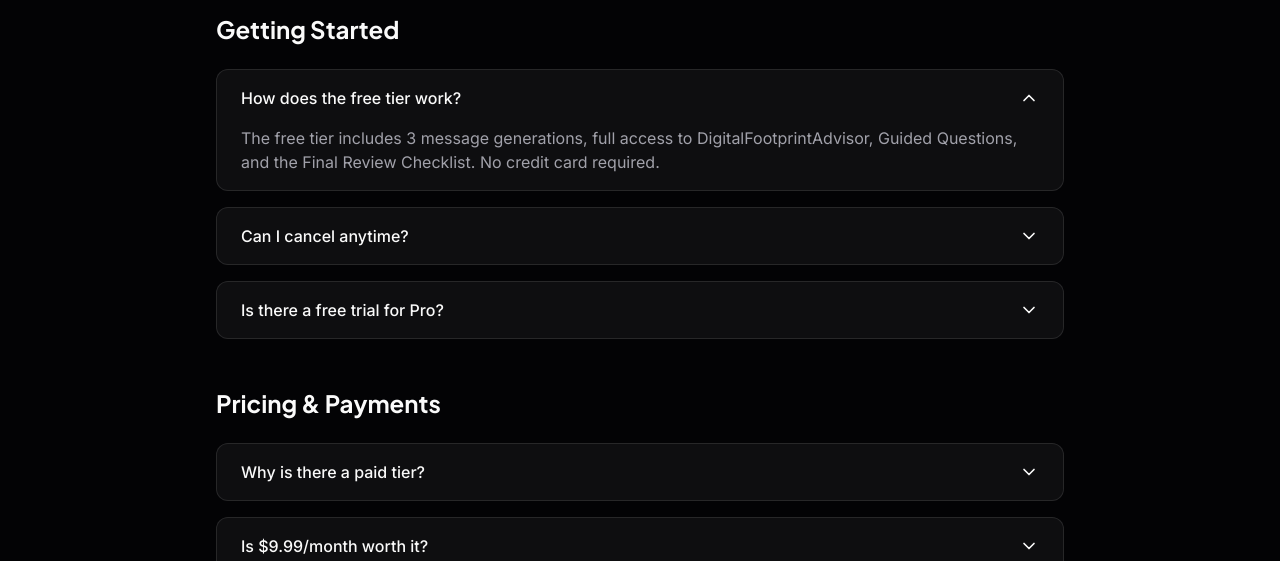
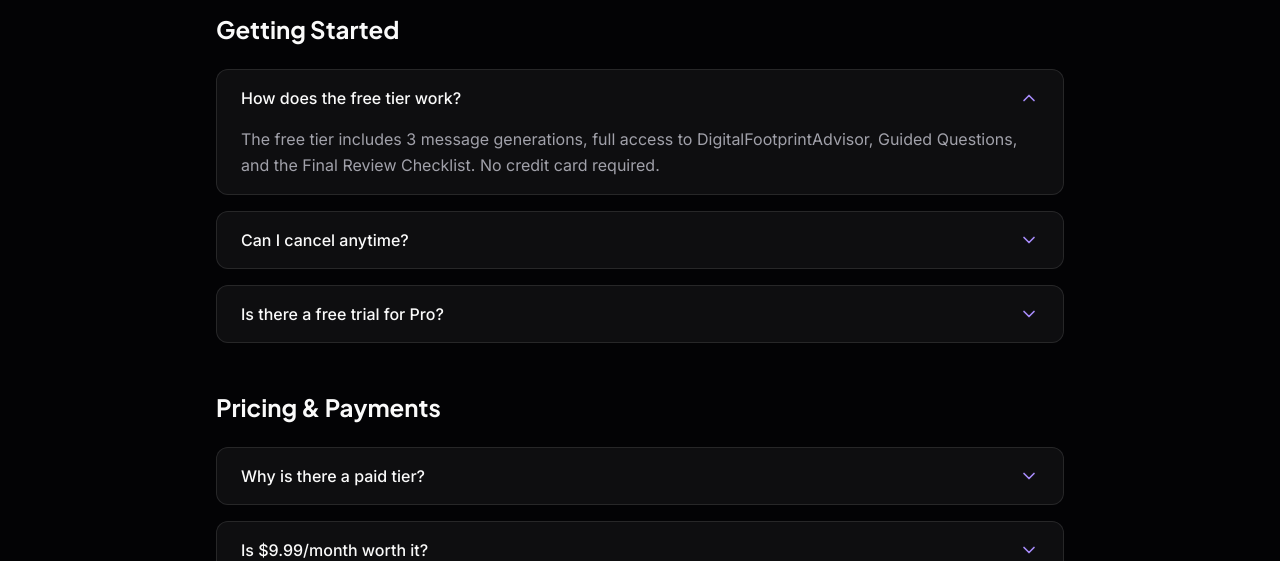
Before and after one commit to nikjp2021/landing-MytgmV3, a Next.js app: page /faq in a window 1280 px wide. Both pictures are taken after a click on the button "How does the free tier work?". Shown: the part 239-800 px from the top of the page. Built offline with nearby package versions, Linux system fonts and the light colour scheme.

Commit message:
IMPROVE: Smooth FAQ accordion animation with easing

```diff
--- a/src/app/faq/page.tsx
+++ b/src/app/faq/page.tsx
@@ -158,12 +158,15 @@ function FAQItem({ question, answer }: { question: string; answer: string }) {
     >
       <button
         onClick={() => setIsOpen(!isOpen)}
-        className="w-full px-6 py-4 flex items-center justify-between text-left"
+        className="w-full px-6 py-4 flex items-center justify-between text-left hover:bg-white/5 transition-colors"
       >
-        <span className="font-medium">{question}</span>
-        <ChevronDown
-          className={`w-5 h-5 transition-transform ${isOpen ? "rotate-180" : ""}`}
-        />
+        <span className="font-medium pr-4">{question}</span>
+        <motion.div
+          animate={{ rotate: isOpen ? 180 : 0 }}
+          transition={{ duration: 0.3, ease: "easeOut" }}
+        >
+          <ChevronDown className="w-5 h-5 text-primary flex-shrink-0" />
+        </motion.div>
       </button>
       <AnimatePresence>
         {isOpen && (
@@ -171,9 +174,10 @@ function FAQItem({ question, answer }: { question: string; answer: string }) {
             initial={{ height: 0, opacity: 0 }}
             animate={{ height: "auto", opacity: 1 }}
             exit={{ height: 0, opacity: 0 }}
+            transition={{ duration: 0.3, ease: "easeOut" }}
             className="overflow-hidden"
           >
-            <div className="px-6 pb-4 text-text-secondary">{answer}</div>
+            <div className="px-6 pb-4 text-text-secondary leading-relaxed">{answer}</div>
           </motion.div>
         )}
       </AnimatePresence>
```
